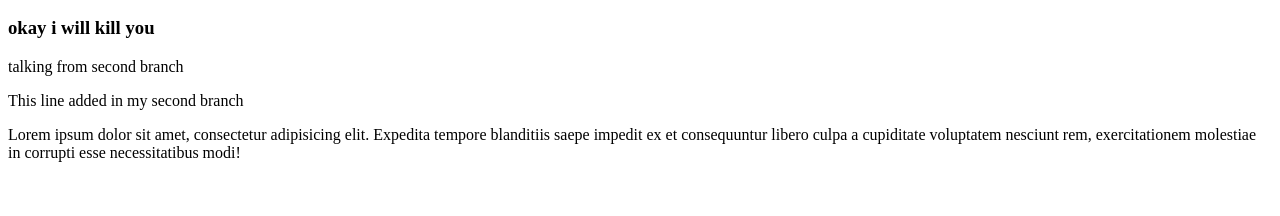
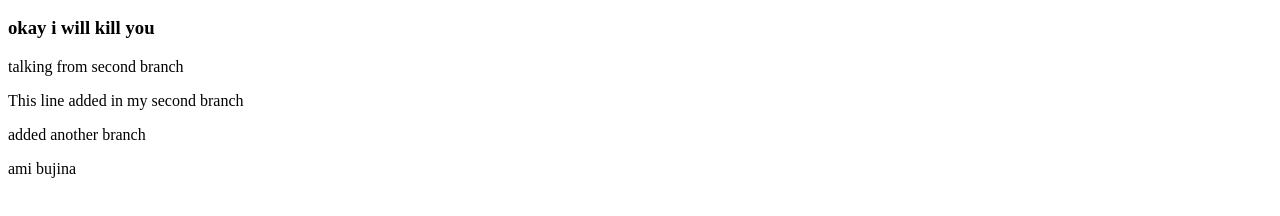
Before and after one commit to Farjanaislam2/html-css-project, a plain HTML site: page index.html in a window 1280 px wide. Shown: the part 110-326 px from the top of the page. Drawn offline with Linux system fonts and the light colour scheme.

Commit message:
adding more code

```diff
--- a/index.html
+++ b/index.html
@@ -12,6 +12,7 @@
     <h3>okay i will kill you</h3>
     <p>talking from second branch</p>
     <p>This line added in my second branch</p>
-    <p>Lorem ipsum dolor sit amet, consectetur adipisicing elit. Expedita tempore blanditiis saepe impedit ex et consequuntur libero culpa a cupiditate voluptatem nesciunt rem, exercitationem molestiae in corrupti esse necessitatibus modi!</p>
+    <p>added another branch</p>
+    <p>ami bujina</p>
 </body>
 </html>
```
